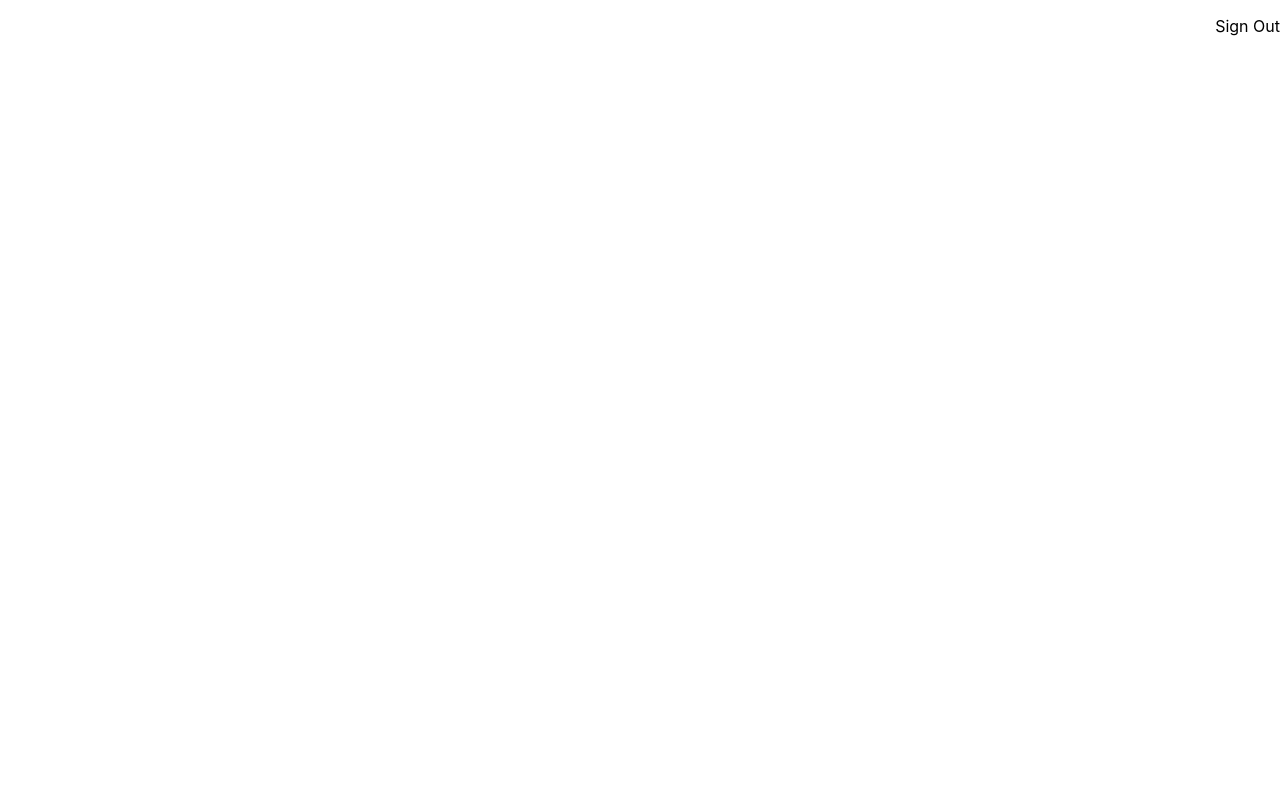
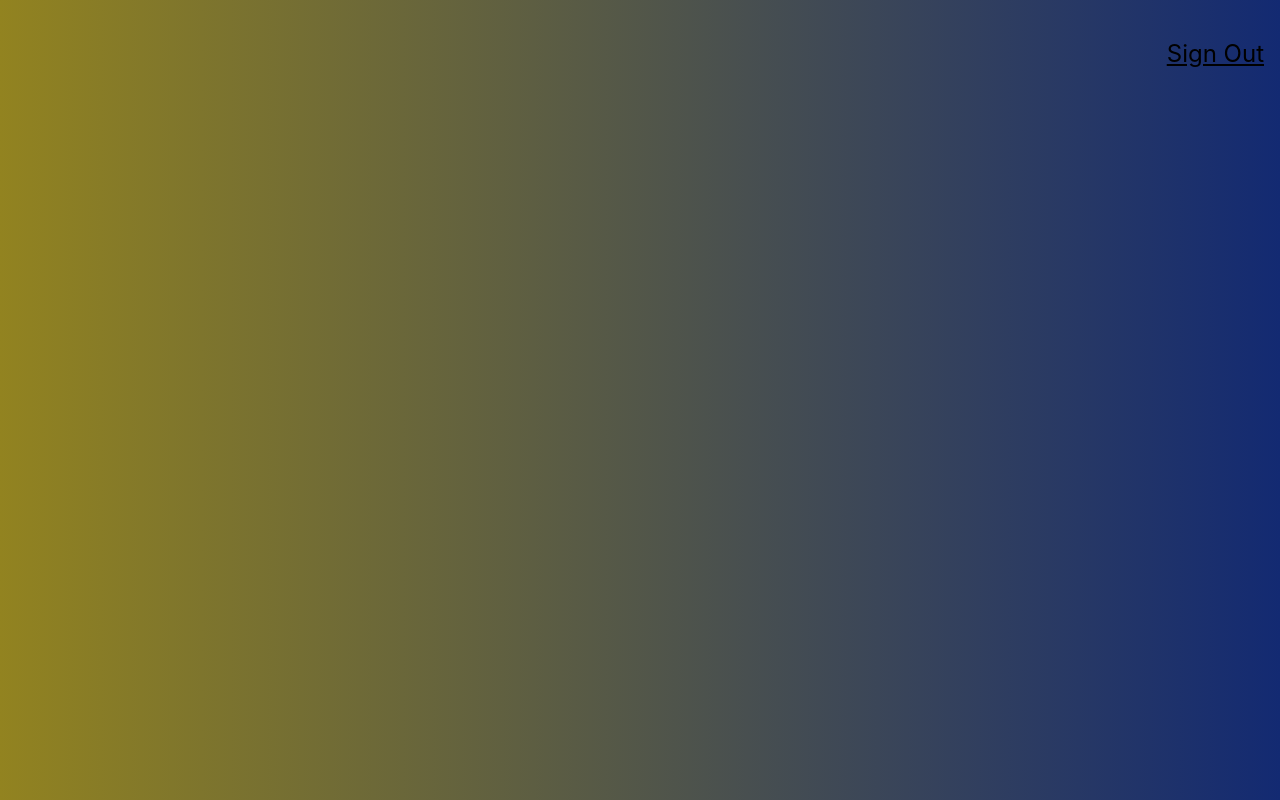
Before and after one commit to Isaac7app/Pet-projects, a React (Create React App) app in the folder facedetection/: page / in a window 1280 px wide. Built offline with nearby package versions, Linux system fonts and the light colour scheme.

Commit message:
added a nice gradient to the app

```diff
--- a/facedetection/src/components/Navigation/Navigation.js
+++ b/facedetection/src/components/Navigation/Navigation.js
@@ -3,7 +3,7 @@ import React from 'react';
 const Navigation = () =>{
     return(
         <nav style ={{display: 'flex', justifyContent: 'flex-end' }}>
-            <p>Sign Out</p>
+            <p className='f3 link dim black underline pa3 pointer'>Sign Out</p>
         </nav>
     )
 }
--- a/facedetection/src/index.css
+++ b/facedetection/src/index.css
@@ -5,6 +5,7 @@ body {
     sans-serif;
   -webkit-font-smoothing: antialiased;
   -moz-osx-font-smoothing: grayscale;
+  background: linear-gradient(to right, rgb(146, 131, 32), rgb(19, 42, 114));
 }
 
 code {
--- a/facedetection/src/index.js
+++ b/facedetection/src/index.js
@@ -2,6 +2,7 @@ import React from 'react';
 import ReactDOM from 'react-dom';
 import './index.css';
 import App from './App';
+import 'tachyons';
 import reportWebVitals from './reportWebVitals';
 
 ReactDOM.render(
```
